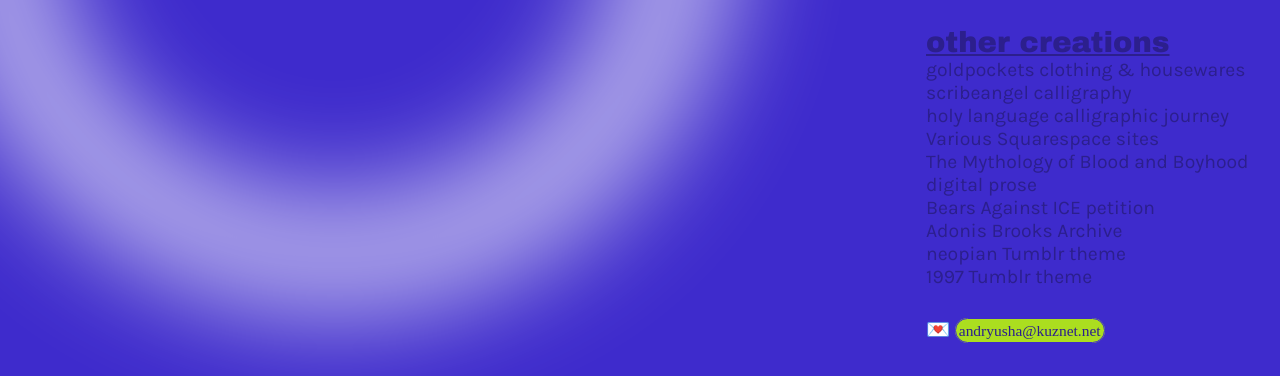
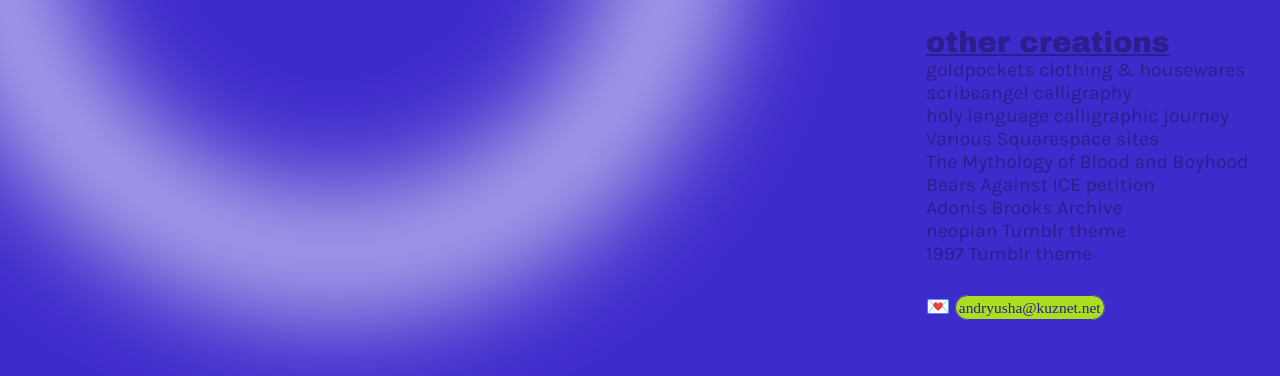
Before and after one commit to andryushale/push-ftp-kuznet, a plain HTML site: page index.html in a window 1280 px wide. Shown: the part 424-800 px from the top of the page. Drawn offline with nearby package versions, Linux system fonts and the light colour scheme; a web font is replaced by a local one.

Commit message:
replace nybo img

```diff
--- a/index.html
+++ b/index.html
@@ -1625,7 +1625,7 @@ $(window).resize(function(){
 				<div class="code_highlight"></div>
 
 
-				<span class="item">The Mythology of Blood and Boyhood digital prose</span><br>
+				<span class="item">The Mythology of Blood and Boyhood</span><br>
 					<div class="about">
 						<div class="description"><b>2021</b><p>a visual journey through the chapbook <i>The Mythology</i> by Sachiko Ragosta, commissioned by the author</p>
 						<a class="link" href="http://sachikor.com/the-mythology-of-blood-and-boyhood.html" target="_blank">view online ></a></div>
```
Also changed, not shown: 1 other file.
